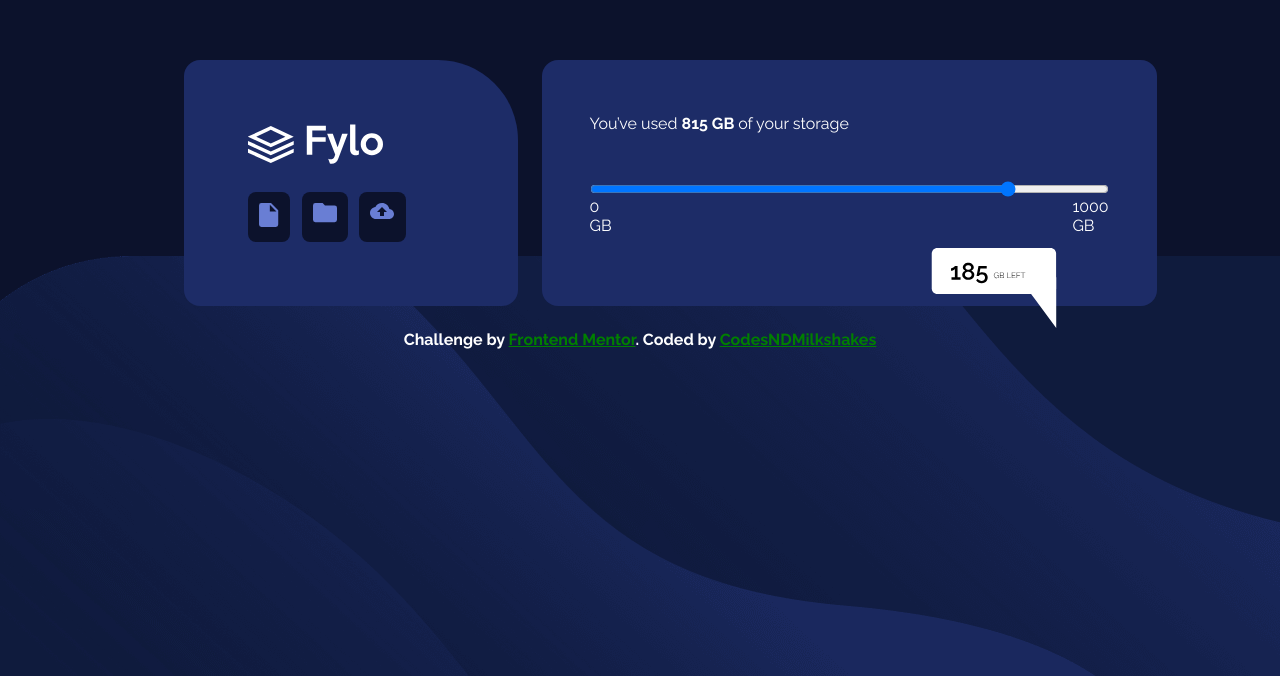
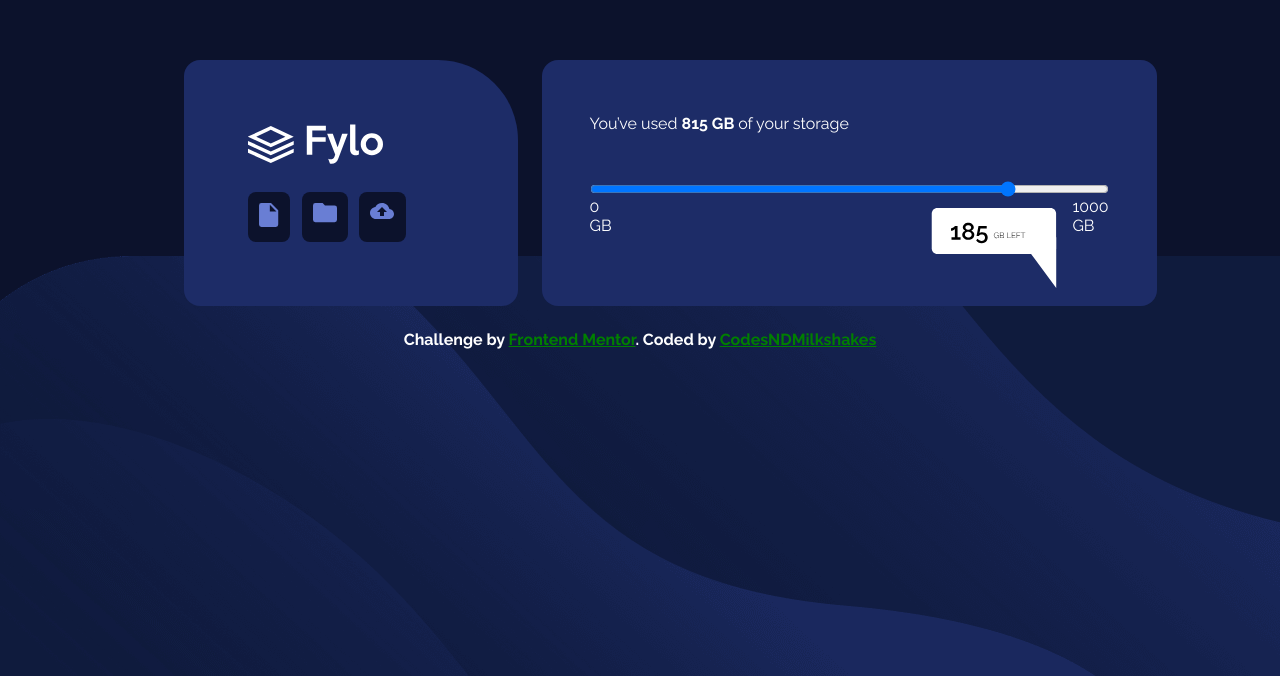
Before and after one commit to CodesNDmilkshakes/incomplete, a plain HTML site: page index.html in a window 1280 px wide. Shown: the part 124-800 px from the top of the page. Drawn offline with Linux system fonts and the light colour scheme.

Commit message:
updated css file

```diff
--- a/style.css
+++ b/style.css
@@ -83,7 +83,7 @@ p {
 }
 .finalsvg {
   position: absolute;
-  bottom: 21.5rem;
+  bottom: 24rem;
   left: 58rem;
 }
 
```
